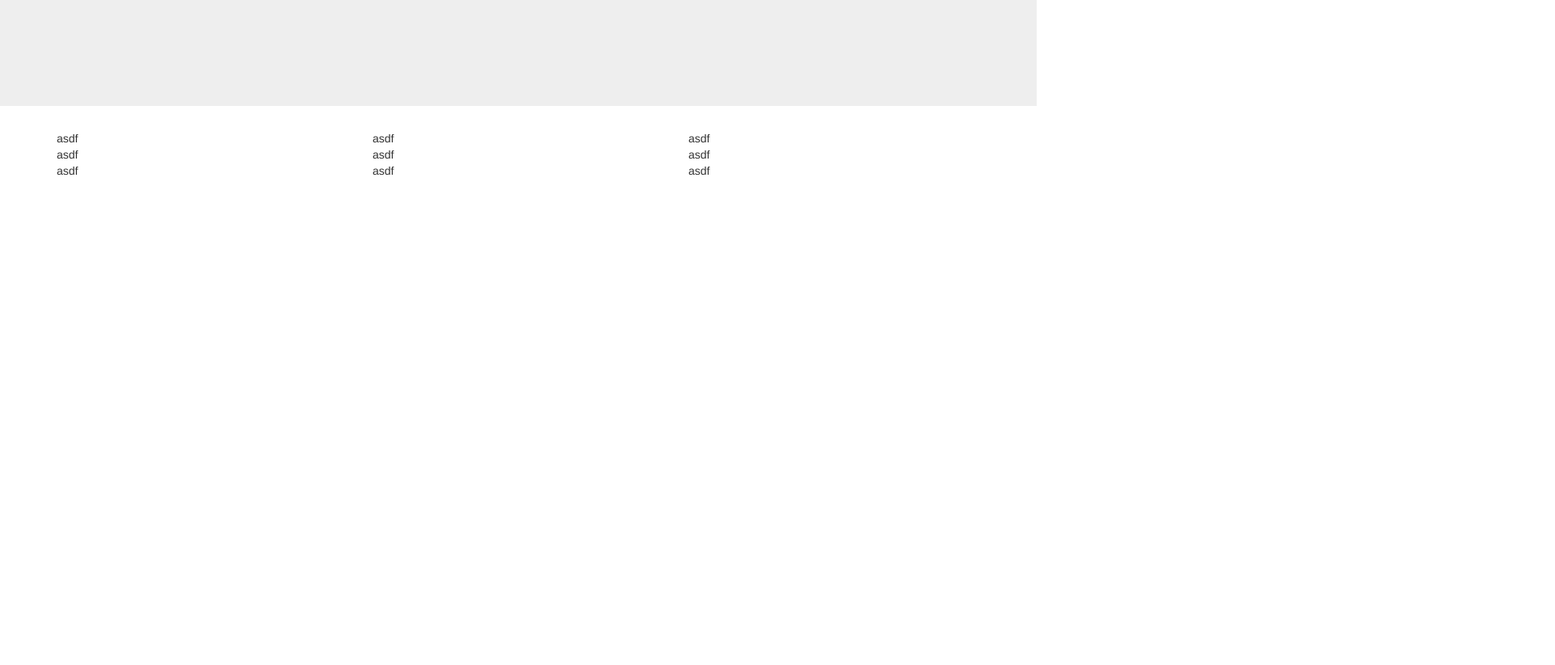
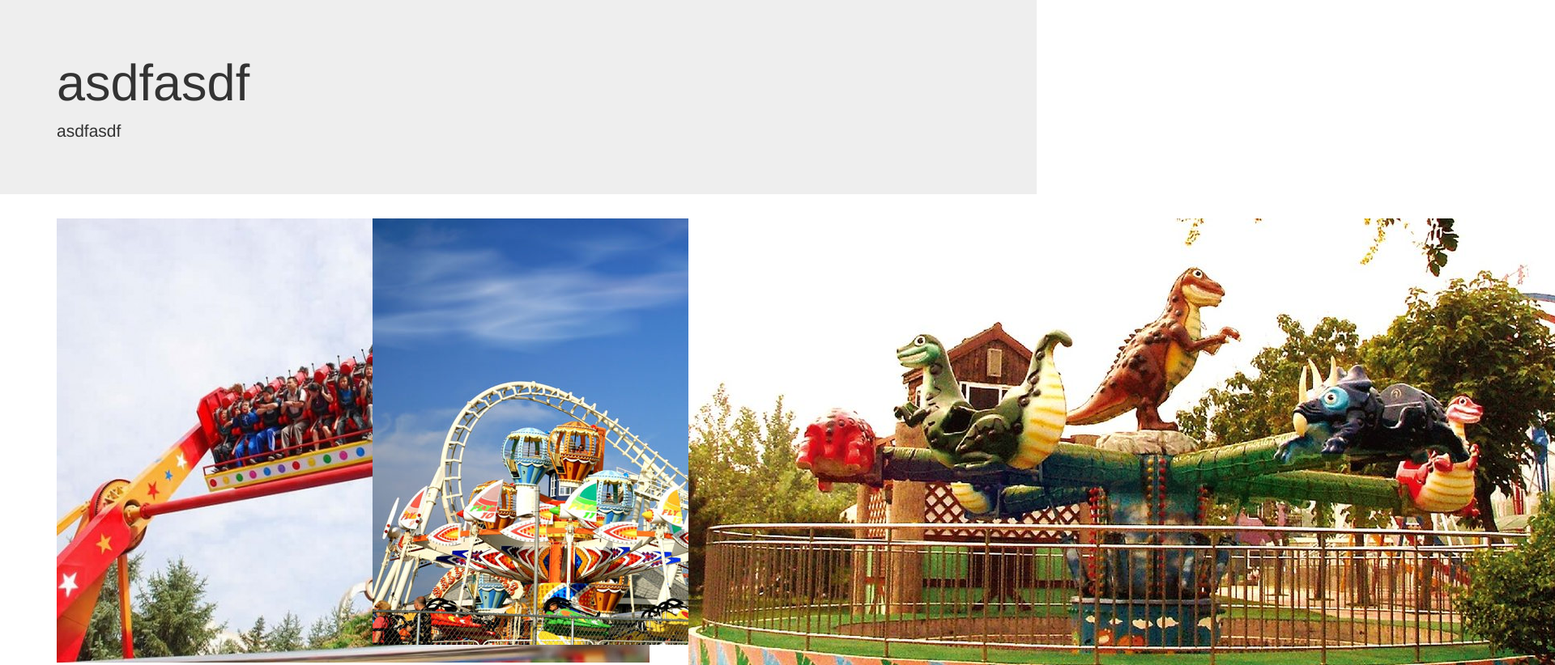
Before and after one commit to denalisk/park, a plain HTML site: page index.html in a window 1280 px wide. Shown: the top 822 px of the page at 81% size, 1920 px wide, since content can reach past the window. Before the commit the page ends 800 px from the top, so only its background shows below. Drawn offline with Linux system fonts and the light colour scheme.

Commit message:
add pictures

```diff
--- a/index.html
+++ b/index.html
@@ -11,28 +11,45 @@
 <body>
   <div class="jumbotron">
     <div class="container">
-    <h1></h1>
-    <p>
-</div>
-    </p>
+    <h1>asdfasdf</h1>
+    <p>asdfasdf</p>
+  </div>
   </div>
   <div class="container">
 
 
   <div class="row">
-    <div class="col-sm-4">asdf</div>
-    <div class="col-sm-4">asdf</div>
-    <div class="col-sm-4">asdf</div>
+    <div class="col-sm-4">
+      <img src="img/bucket.jpg" alt="A picture of a ride">
+    </div>
+    <div class="col-sm-4">
+      <img src="img/coaster.jpg" alt="A picture of a ride">
+    </div>
+    <div class="col-sm-4">
+      <img src="img/dino.jpg" alt="A picture of a ride">
+    </div>
   </div>
   <div class="row">
-    <div class="col-sm-4">asdf</div>
-    <div class="col-sm-4">asdf</div>
-    <div class="col-sm-4">asdf</div>
+    <div class="col-sm-4">
+      <img src="img/dumbo.jpg" alt="A picture of a ride">
+    </div>
+    <div class="col-sm-4">
+      <img src="img/ferris.jpg" alt="A picture of a ride">
+    </div>
+    <div class="col-sm-4">
+      <img src="img/pendulum.jpg" alt="A picture of a ride">
+    </div>
   </div>
   <div class="row">
-    <div class="col-sm-4">asdf</div>
-    <div class="col-sm-4">asdf</div>
-    <div class="col-sm-4">asdf</div>
+    <div class="col-sm-4">
+      <img src="img/trebuchet.jpg" alt="A picture of a ride">
+    </div>
+    <div class="col-sm-4">
+      <img src="img/whirlybird.jpg" alt="A picture of a ride">
+    </div>
+    <div class="col-sm-4">
+      <img src="img/zipper.jpg" alt="A picture of a ride">
+    </div>
   </div>
 </div>
 </body>
```
Also changed, not shown: img/bucket.jpg (added), img/coaster.jpg (added), img/dino.jpg (added), img/dumbo.jpg (added), img/ferris.jpg (added), img/pendulum.jpg (added), img/trebuchet.jpg (added), img/whirlybird.jpg (added), img/zipper.jpg (added).
